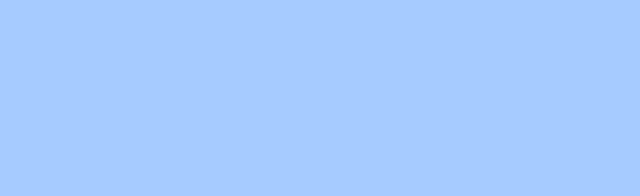
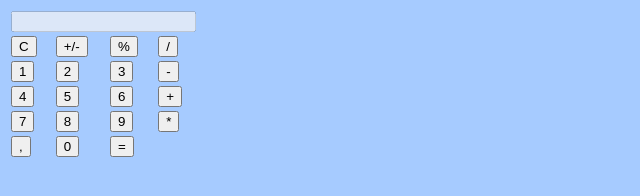
Before and after one commit to arnaufugarolas/calculator, a website: page index.html in a window 1280 px wide. Shown: the whole page, without its empty margins (0-640 px from the left). Drawn offline with Linux system fonts and the light colour scheme.

Commit message:
Create a simple calculator
Signed-off-by: arnaufugarolas <arnau.fugarolas@mataro.epiaedu.cat>

```diff
--- a/index.html
+++ b/index.html
@@ -6,6 +6,39 @@
     <link rel="stylesheet" href="css/style.css">
 </head>
 <body>
-
+<table class="calculator" >
+    <tr>
+        <td colspan="4"><label for="result"></label><input class="display-box" type="text" id="result" disabled /> </td>
+    </tr>
+    <tr>
+        <td> <input type="button" value="C" /> </td>
+        <td> <input type="button" value="+/-" /> </td>
+        <td> <input type="button" value="%" /> </td>
+        <td> <input type="button" value="/" /> </td>
+    </tr>
+    <tr>
+        <td> <input type='button' value="1" /> </td>
+        <td> <input type="button" value="2" /> </td>
+        <td> <input type="button" value="3" /> </td>
+        <td> <input type="button" value="-" /> </td>
+    </tr>
+    <tr>
+        <td> <input type="button" value="4" /> </td>
+        <td> <input type="button" value="5" /> </td>
+        <td> <input type="button" value="6" /> </td>
+        <td> <input type="button" value="+" /> </td>
+    </tr>
+    <tr>
+        <td> <input type="button" value="7" /> </td>
+        <td> <input type="button" value="8" /> </td>
+        <td> <input type="button" value="9" /> </td>
+        <td> <input type="button" value="*" /> </td>
+    </tr>
+    <tr>
+        <td> <input type="button" value="," /> </td>
+        <td> <input type="button" value="0" /> </td>
+        <td colspan="2"> <input type="button" value="=" /> </td>
+    </tr>
+</table>
 </body>
 </html>
```
